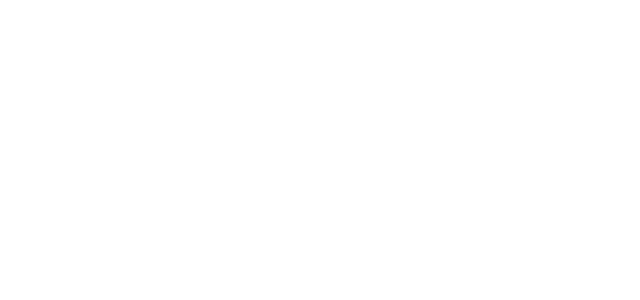
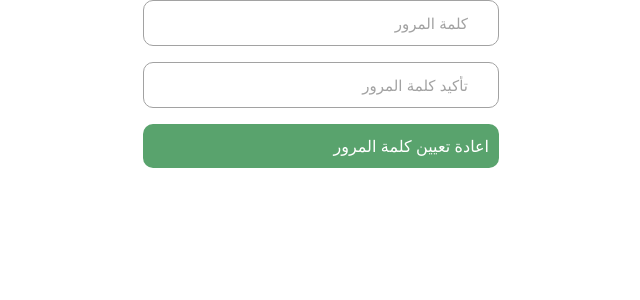
Before and after one commit to ash-a7med/Graduation_Frontnd, a React (Create React App) app: page /reset_password/1/1 in a window 1280 px wide. Before the commit this address had no page. Shown: the top 300 px of the page, without its empty margins (392-1032 px from the left). Built offline with nearby package versions, Linux system fonts and the light colour scheme.

Commit message:
add forget&reset password

```diff
--- /dev/null
+++ b/src/Components/Forget_password.js
@@ -0,0 +1,47 @@
+import { useState } from "react";
+import forget_passwordfun from "../Services/forget_passwordService";
+
+function Forget_password() {
+  const [email, setEmail] = useState("");
+  const [result, setResult] = useState("");
+
+  const onSubmit = async (e) => {
+    e.preventDefault();
+    const res = await forget_passwordfun(email);
+    setResult(res);
+  };
+
+  return (
+    <div className="container">
+      <form className="login row" onSubmit={onSubmit}>
+        <div className="col-md-4"></div>
+        {result !== "done" ? (
+          <div className="col-md-4">
+            <div className="form-group text-center mb-3">
+              <label>enter your email</label>
+              <input
+                id="email"
+                type="email"
+                placeholder=" البريد الالكتروني"
+                value={email}
+                onChange={(e) => setEmail(e.target.value)}
+              />
+            </div>
+            <div className="text-center mb-3">
+              <input
+                type="submit"
+                value="اعادة تعيين كلمة المرور"
+                className="abtn"
+              />
+            </div>
+            {result && <div>{result}</div>}
+          </div>
+        ) : (
+          "link has been send to your email"
+        )}
+      </form>
+    </div>
+  );
+}
+
+export default Forget_password;
--- a/src/Components/Login.jsx
+++ b/src/Components/Login.jsx
@@ -31,7 +31,7 @@
           <div className="col-md-4">
             <div className="form-group text-center mb-3">
               <input
-                type="text"
+                type="email"
                 placeholder=" البريد الالكتروني"
                 value={email}
                 onChange={(e) => setEmail(e.target.value)}
@@ -62,7 +62,7 @@
             {loginerr && (
               <div className="d-block text-center mb-2">{loginerr}</div>
             )}
-            <Link to="" className="d-block text-center mb-2">
+            <Link to="/forget_password" className="d-block text-center mb-2">
               نسيت كلمة السر ... ؟
             </Link>
             <Link to="/Signup" className="d-block text-center mb-2">
--- a/src/Components/Navbar.jsx
+++ b/src/Components/Navbar.jsx
@@ -5,6 +5,8 @@
 import Categories from "./Categories";
 import Details from "./Details";
 import Round1 from "./Round1";
+import Forget_password from "./Forget_password";
+import Reset_password from "./Reset_password";
 
 function Navbar() {
   return (
@@ -16,6 +18,11 @@
           <Route path="/categories" element={<Categories />} />
           <Route path="round1" element={<Round1 />} />
           <Route path="/details" element={<Details />} />
+          <Route path="/forget_password" element={<Forget_password />} />
+          <Route
+            path="/reset_password/:id/:token"
+            element={<Reset_password />}
+          />
         </Routes>
       </div>
     </Router>
--- /dev/null
+++ b/src/Components/Reset_password.js
@@ -0,0 +1,54 @@
+import React, { useState } from "react";
+import { useParams } from "react-router-dom";
+import reset_passwordfun from "../Services/rest_passwordService";
+
+function Reset_password() {
+  const [pass, setPass] = useState("");
+  const [cpass, setCpass] = useState("");
+  const { id, token } = useParams();
+  const [reseterr, setReseterr] = useState("");
+  const onSubmit = async (e) => {
+    e.preventDefault();
+    const res = await reset_passwordfun(pass, cpass, id, token);
+    setReseterr(res);
+  };
+
+  return (
+    <div class="container">
+      <form className="login row" onSubmit={onSubmit}>
+        <div className="col-md-4"></div>
+
+        <div className="col-md-4">
+          <div className="form-group text-center mb-3">
+            <input
+              id="pass"
+              type="password"
+              placeholder="كلمة المرور "
+              value={pass}
+              onChange={(e) => setPass(e.target.value)}
+            />
+          </div>
+          <div className="form-group text-center mb-3">
+            <input
+              id="pass"
+              type="password"
+              placeholder="تأكيد كلمة المرور "
+              value={cpass}
+              onChange={(e) => setCpass(e.target.value)}
+            />
+          </div>
+          <div className="text-center mb-3">
+            <input
+              type="submit"
+              value="اعادة تعيين كلمة المرور"
+              className="abtn"
+            />
+          </div>
+          {reseterr && <div>{reseterr}</div>}
+        </div>
+      </form>
+    </div>
+  );
+}
+
+export default Reset_password;
--- a/src/Components/Signup.jsx
+++ b/src/Components/Signup.jsx
@@ -55,6 +55,16 @@
             </div>
             <div class="form-group text-center mb-3">
               <input
+                type="email"
+                required
+                placeholder="البريد الالكتروني"
+                name="mail"
+                value={email}
+                onChange={(e) => setEmail(e.target.value)}
+              />
+            </div>
+            <div class="form-group text-center mb-3">
+              <input
                 id="pass"
                 type="password"
                 placeholder="تعيين كلمة السر"
@@ -79,16 +89,7 @@
               <i class="fa-solid fa-lock"></i>
               <i id="iconcpass" class="fa-solid fa-eye"></i>
             </div>
-            <div class="form-group text-center mb-3">
-              <input
-                type="email"
-                required
-                placeholder="البريد الالكتروني"
-                name="mail"
-                value={email}
-                onChange={(e) => setEmail(e.target.value)}
-              />
-            </div>
+
             <div class="text-center mb-3">
               <input type="submit" value="انشاء حساب" class="abtn" />
             </div>
--- /dev/null
+++ b/src/Services/forget_passwordService.js
@@ -0,0 +1,22 @@
+const forget_passwordfun = async (email) => {
+  if (email === "") return "please enter your email";
+  const res = await fetch("http://localhost:8000/api/v1/user/forget_password", {
+    method: "POST",
+
+    headers: {
+      Accept: "application/json",
+      "Content-Type": "application/json",
+    },
+    body: JSON.stringify({
+      email: email,
+    }),
+  });
+  if (res.status === 200) {
+    return "done";
+  } else {
+    const result = await res.json();
+    return result.message;
+  }
+};
+
+export default forget_passwordfun;
--- a/src/Services/loginAuth.js
+++ b/src/Services/loginAuth.js
@@ -1,6 +1,9 @@
 import Cookies from "js-cookie";
 
 const loginfun = async (email, pass) => {
+  if (email == "") return "please enter your email";
+  if (pass == "") return "please the password";
+
   const res = await fetch("http://localhost:8000/api/v1/user/login", {
     method: "POST",
 
--- /dev/null
+++ b/src/Services/rest_passwordService.js
@@ -0,0 +1,27 @@
+const reset_passwordfun = async (pass, cpass, id, token) => {
+  if (pass !== cpass) return "pasword not equal";
+  const res = await fetch(
+    `http://localhost:8000/api/v1/user/reset-password/${id}/${token}`,
+    {
+      method: "POST",
+
+      headers: {
+        Accept: "application/json",
+        "Content-Type": "application/json",
+      },
+      body: JSON.stringify({
+        password: pass,
+        confirm: cpass,
+      }),
+    }
+  );
+  const result = await res.json();
+  console.log(result);
+  if (res.status === 200) {
+    return "";
+  } else {
+    return "error";
+  }
+};
+
+export default reset_passwordfun;
--- a/src/Services/signupAuth.js
+++ b/src/Services/signupAuth.js
@@ -19,16 +19,14 @@
       score: "0",
     }),
   });
+
   const result = await res.json();
-
   if (res.status === 201) {
     Cookies.set("user", JSON.stringify(result["data"]), {
       expires: 7,
     });
-    return "";
-  } else {
-    return result["errors"][0]["msg"];
-  }
+    return "user created successfully";
+  } else return "email alredy exists";
 };
 
 export default signupfun;
```
Also changed, not shown: src/assets/msg1246182069-95768.jpg (renamed from assets/msg1246182069-95768.jpg), src/assets/msg857782380-96632.jpg (renamed from assets/msg857782380-96632.jpg).
